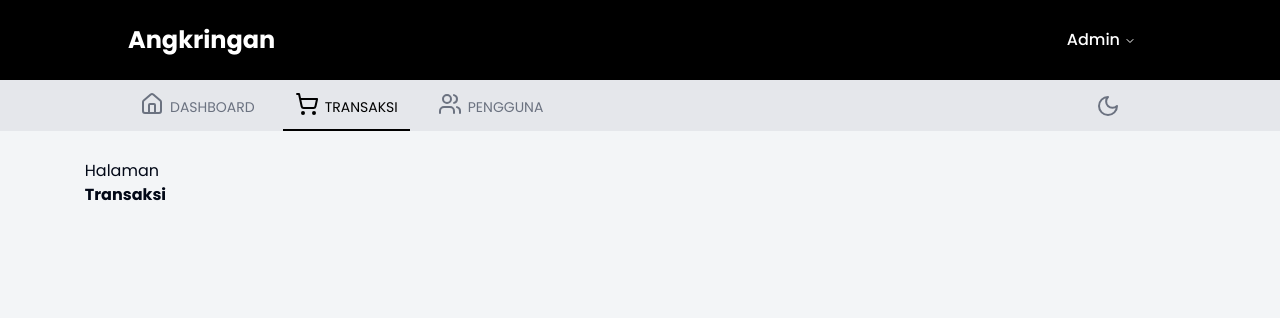
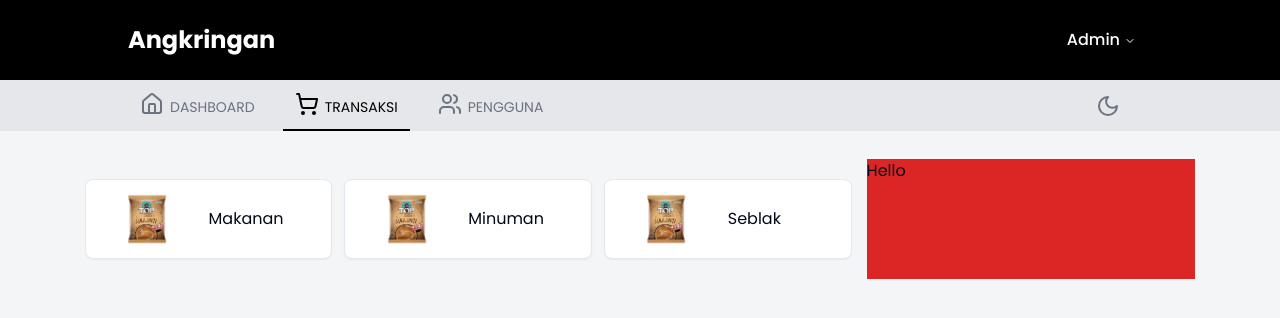
Before and after one commit to rifkyhilman/Angkringan-client, a React (Vite) app: page /transaction in a window 1280 px wide. Shown: the top 318 px of the page. Built offline with nearby package versions, Linux system fonts and the light colour scheme.

Commit message:
:lipstick: New UI categories slider
new UI categories slider

```diff
--- /dev/null
+++ b/src/components/CategorySlider.jsx
@@ -0,0 +1,39 @@
+import { Card } from "@/components/ui/card"
+import Kopi from "../assets/img/products/kopi_aren.png"
+
+const CategorySlider = () => {
+    const DataKategori = [
+        {
+            name: "makanan",
+            pathImg: ""
+        },
+        {
+            name: "minuman",
+            pathImg: ""
+        },
+        {
+            name: "seblak",
+            pathImg: ""
+        }
+    ]
+
+    return (
+        <div className="flex gap-3 overflow-x-auto no-scrollbar">
+            {DataKategori.map(data => {
+                return (
+                    <Card className="my-5 p-0 h-[5rem] w-full" key={data.name}>
+                         <div className="grid grid-cols-2 h-full items-center">
+                             <div className="mx-auto">
+                                 <img src={Kopi} className="w-[60px] h-[60px]" alt="Kopi-aren-top"/>
+                             </div>
+                             <div className="capitalize">{data.name}</div>
+                         </div>
+                     </Card>
+                )}
+            )}
+        </div>
+
+    )
+}
+
+export default CategorySlider;
--- a/src/pages/TransactionPage.jsx
+++ b/src/pages/TransactionPage.jsx
@@ -1,11 +1,13 @@
+import CategorySlider from "@/components/CategorySlider";
+
 const TransactionPage = () => {
     return (
-        <div className="container mx-auto">
-            <section className="mt-3">
-                <p>Halaman</p>
-                <h1 className="font-bold">
-                    Transaksi
-                </h1>
+        <div className="container mx-auto flex gap-[15px]">
+            <section className="mt-3 w-[70%]">
+                <CategorySlider/>
+            </section>
+            <section className="mt-3 w-[30%] bg-red-600">
+                <h1>Hello</h1>
             </section>
         </div>
     )
```
